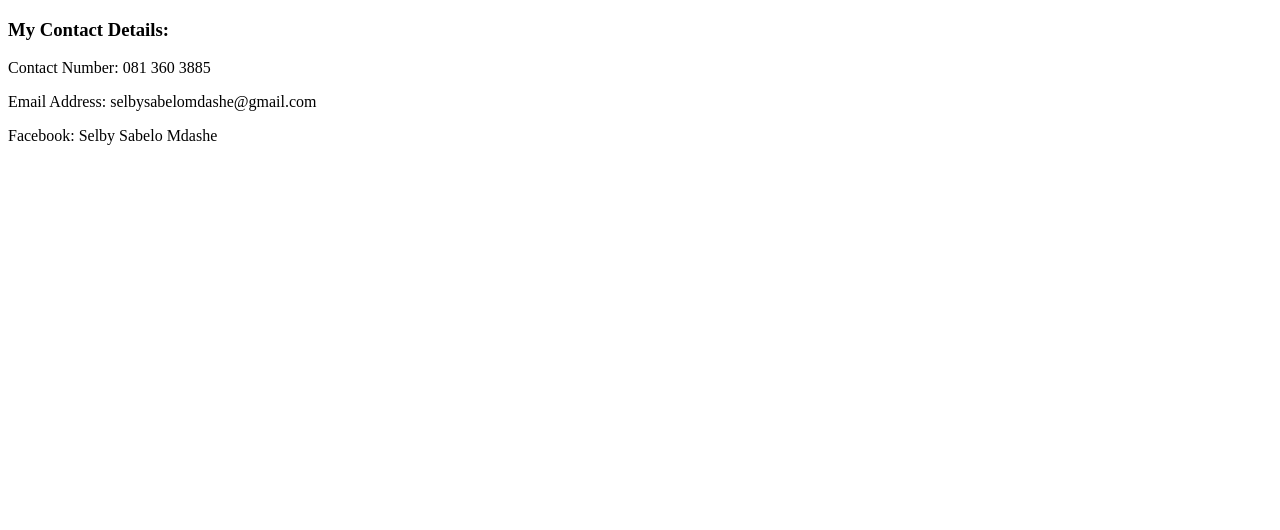
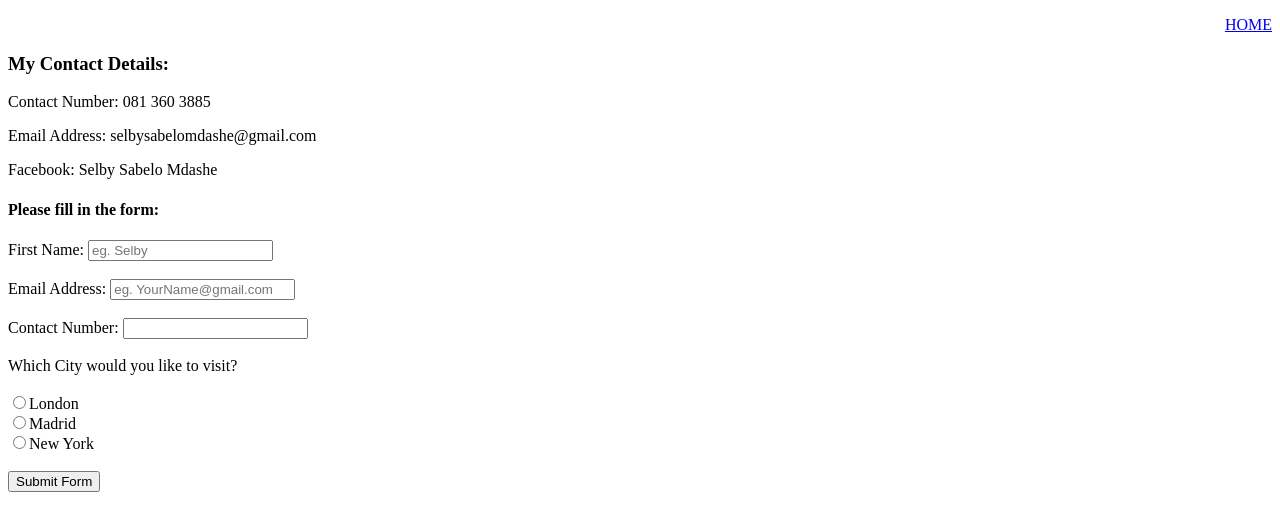
Before and after one commit to Sabelo-Mdashe/main, a plain HTML site: page contact.html in a window 1280 px wide. Drawn offline with Linux system fonts and the light colour scheme.

Commit message:
added links

```diff
--- a/contact.html
+++ b/contact.html
@@ -7,9 +7,37 @@
     <title>Contacts</title>
   </head>
   <body>
+    <nav>
+      <ul
+        style="
+          text-transform: uppercase;
+          list-style-type: none;
+          text-align: end;
+        "
+      >
+        <li><a href="./index.html">home</a></li>
+      </ul>
+    </nav>
     <h3>My Contact Details:</h3>
     <p>Contact Number: 081 360 3885</p>
     <p>Email Address: selbysabelomdashe@gmail.com</p>
     <p>Facebook: Selby Sabelo Mdashe</p>
+    <form action="submit">
+      <h4>Please fill in the form:</h4>
+      <label for="name">First Name:</label>
+      <input type="text" placeholder="eg. Selby" />
+      <br /><br />
+      <label for="email">Email Address:</label>
+      <input type="email" placeholder="eg. YourName@gmail.com" />
+      <br /><br />
+      <label>Contact Number:</label>
+      <input type="tel" maxlength="10" />
+      <br /><br />
+      <label>Which City would you like to visit?</label> <br /><br />
+      <input type="radio" name="city" id="" />London <br />
+      <input type="radio" name="city" id="" />Madrid <br />
+      <input type="radio" name="city" id="" />New York <br /><br />
+      <button type="submit">Submit Form</button>
+    </form>
   </body>
 </html>
```
Also changed, not shown: index.html (+11 -0 lines).
